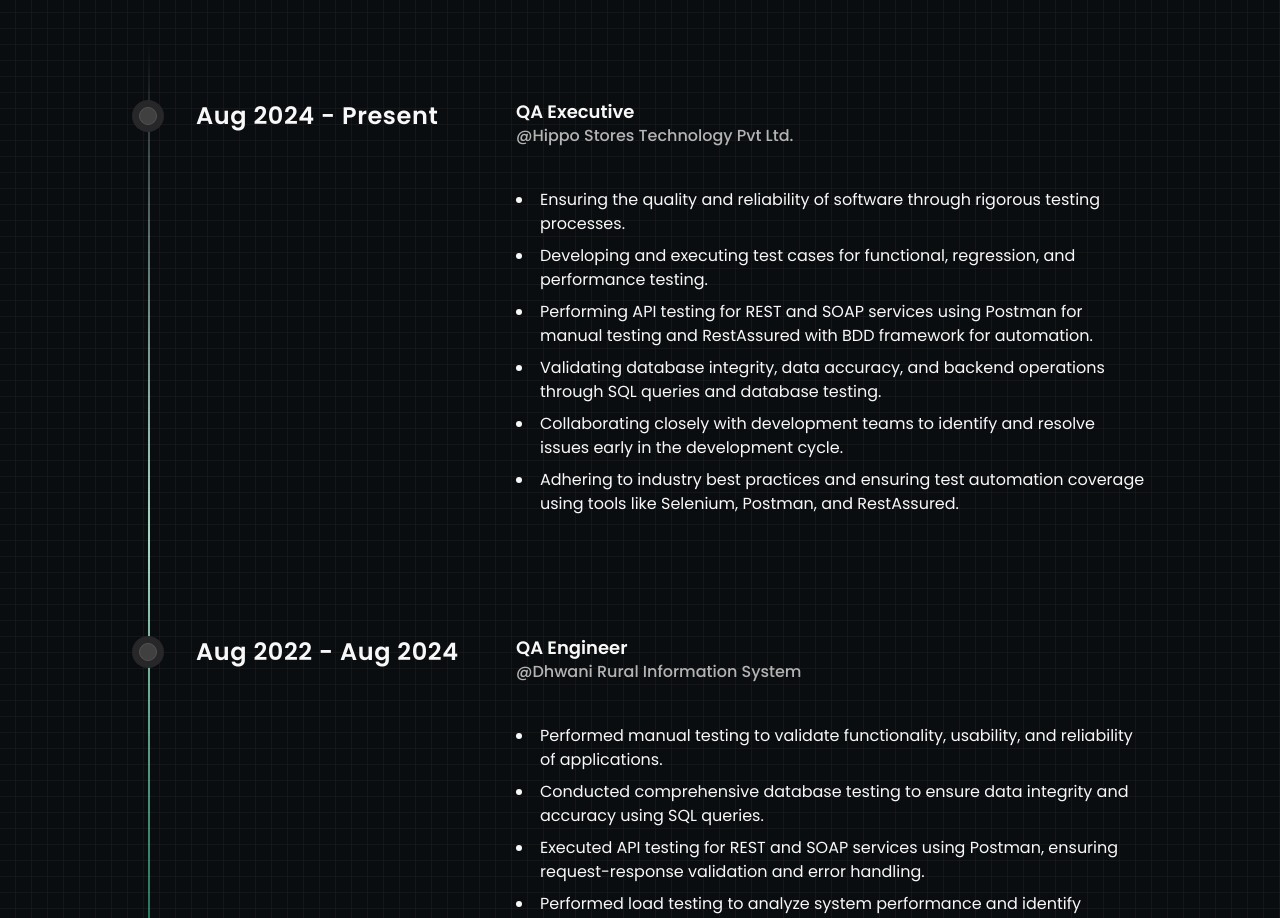
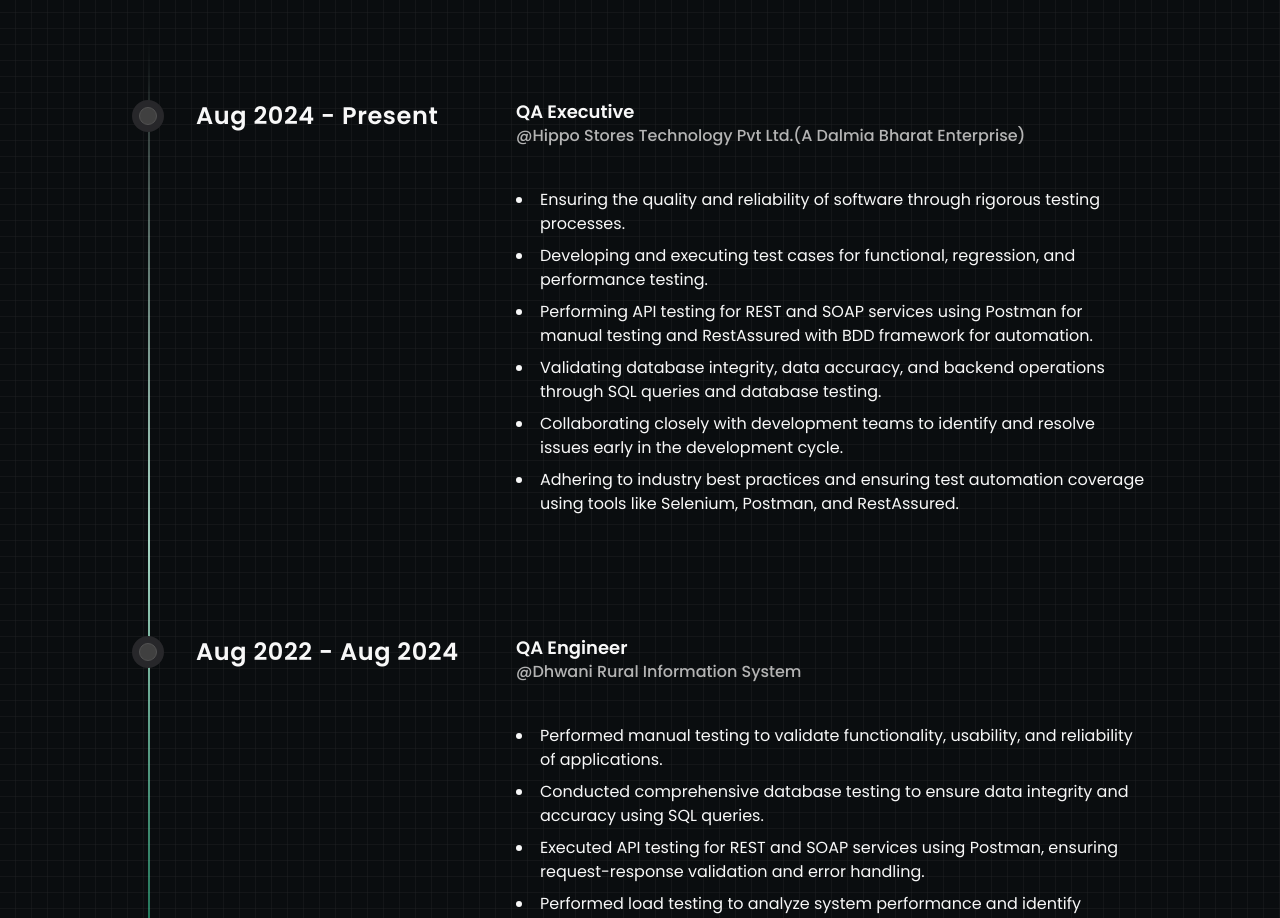
Before and after one commit to niyazahmad11787/portfolio, a Next.js app: page / in a window 1280 px wide. Shown: the part 2306-3224 px from the top of the page. Built offline with nearby package versions, Linux system fonts and the light colour scheme; what tailwindcss-debug-screens would draw is missing.

Commit message:
Changed in company name

```diff
--- a/src/data/experiences.ts
+++ b/src/data/experiences.ts
@@ -3,7 +3,7 @@
 const experiences: IExperienceItem[] = [
   {
     designation: "QA Executive",
-    company: "Hippo Stores Technology Pvt Ltd.",
+    company: "Hippo Stores Technology Pvt Ltd.(A Dalmia Bharat Enterprise)",
     startDate: "Aug 2024",
     isCurrentJob: true,
     location: "Gurgaon, India",
```
